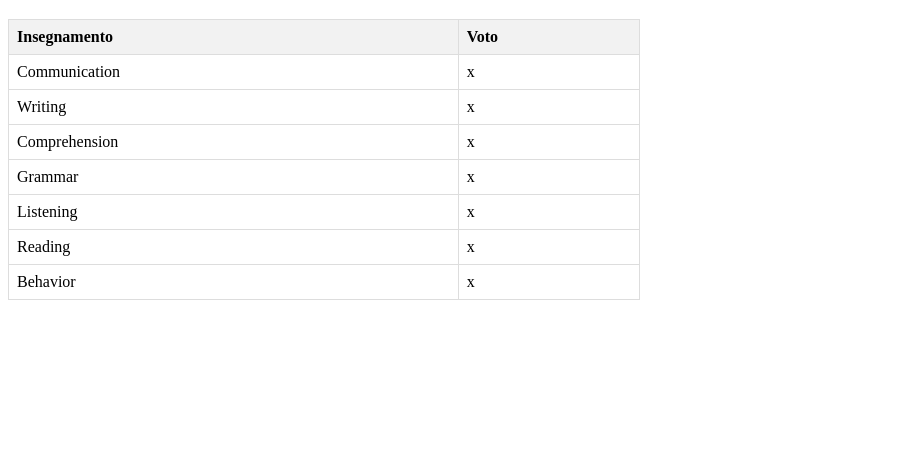
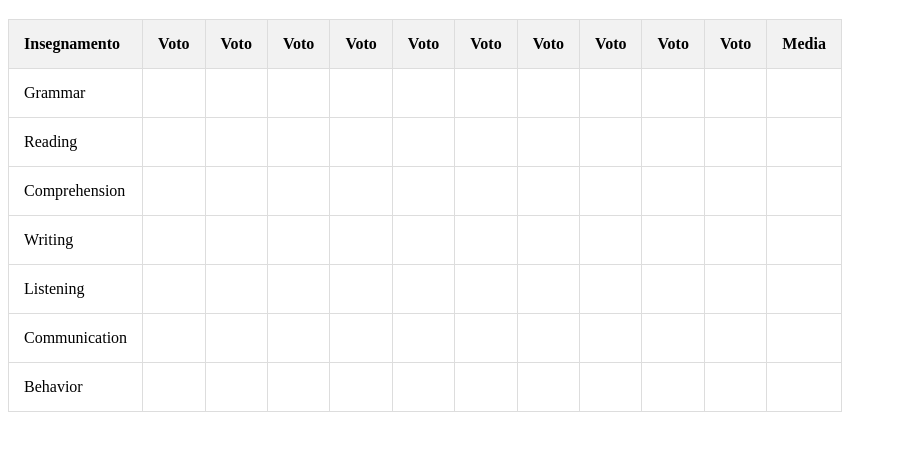
Before and after one commit to anamariaow/gradebook, a plain HTML site: page libretto_voti.html in a window 1280 px wide. Shown: the part 61-512 px from the top of the page, without its empty margins (0-897 px from the left). Drawn offline with Linux system fonts and the light colour scheme.

Commit message:
update libretto_voti

```diff
--- a/libretto_voti.html
+++ b/libretto_voti.html
@@ -12,7 +12,7 @@
         th, td {
             border: 1px solid #dddddd;
             text-align: left;
-            padding: 8px;
+            padding: 15px;
         }
         th {
             background-color: #f2f2f2;
@@ -25,34 +25,114 @@
         <tr>
             <th>Insegnamento</th>
             <th>Voto</th>
+            <th>Voto</th>
+            <th>Voto</th>
+            <th>Voto</th>
+            <th>Voto</th>
+            <th>Voto</th>
+            <th>Voto</th>
+            <th>Voto</th>
+            <th>Voto</th>
+            <th>Voto</th>
+            <th>Media</th>
+        </tr>
+        <tr>
+            <td>Grammar</td>
+            <td></td>
+            <td></td>
+            <td></td>
+            <td></td>
+            <td></td>
+            <td></td>
+            <td></td>
+            <td></td>
+            <td></td>
+            <td></td>
+            <td></td>
+        </tr>
+        <tr>
+            <td>Reading</td>
+            <td></td>
+            <td></td>
+            <td></td>
+            <td></td>
+            <td></td>
+            <td></td>
+            <td></td>
+            <td></td>
+            <td></td>
+            <td></td>
+            <td></td>
+        </tr>
+        <tr>
+            <td>Comprehension</td>
+            <td></td>
+            <td></td>
+            <td></td>
+            <td></td>
+            <td></td>
+            <td></td>
+            <td></td>
+            <td></td>
+            <td></td>
+            <td></td>
+            <td></td>
+        </tr>
+        <tr>
+            <td>Writing</td>
+            <td></td>
+            <td></td>
+            <td></td>
+            <td></td>
+            <td></td>
+            <td></td>
+            <td></td>
+            <td></td>
+            <td></td>
+            <td></td>
+            <td></td>
+        </tr>
+        <tr>
+            <td>Listening</td>
+            <td></td>
+            <td></td>
+            <td></td>
+            <td></td>
+            <td></td>
+            <td></td>
+            <td></td>
+            <td></td>
+            <td></td>
+            <td></td>
+            <td></td>
         </tr>
         <tr>
             <td>Communication</td>
-            <td>x</td>
-        </tr>
-        <tr>
-            <td>Writing</td>
-            <td>x</td>
-        </tr>
-        <tr>
-            <td>Comprehension</td>
-            <td>x</td>
-        </tr>
-        <tr>
-            <td>Grammar</td>
-            <td>x</td>
-        </tr>
-        <tr>
-            <td>Listening</td>
-            <td>x</td>
-        </tr>
-        <tr>
-            <td>Reading</td>
-            <td>x</td>
+            <td></td>
+            <td></td>
+            <td></td>
+            <td></td>
+            <td></td>
+            <td></td>
+            <td></td>
+            <td></td>
+            <td></td>
+            <td></td>
+            <td></td>
         </tr>
         <tr>
             <td>Behavior</td>
-            <td>x</td>
+            <td></td>
+            <td></td>
+            <td></td>
+            <td></td>
+            <td></td>
+            <td></td>
+            <td></td>
+            <td></td>
+            <td></td>
+            <td></td>
+            <td></td>
         </tr>
     </table>
 </body>
```
